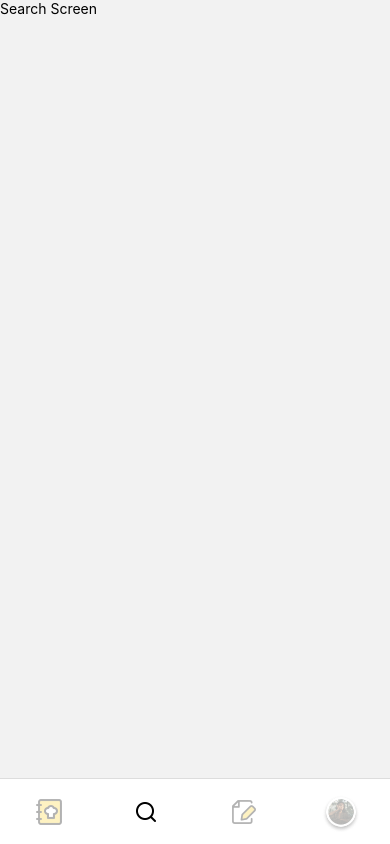
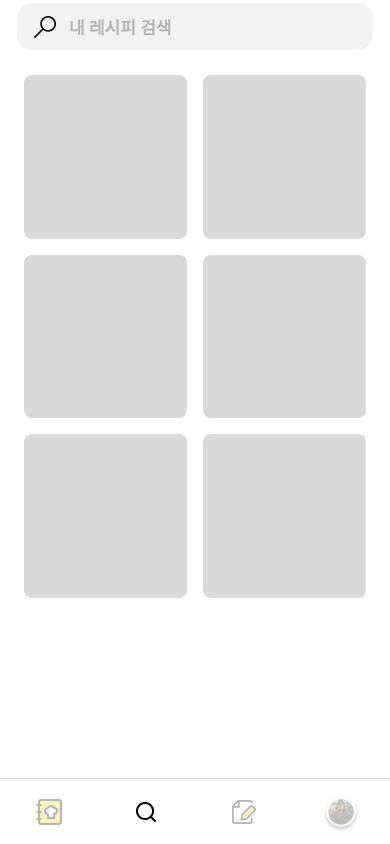
Before and after one commit to JieunIee/Recipie, a React Native app: screen /Search in a window 390 px wide. Built offline with nearby package versions, Linux system fonts and the light colour scheme.

Commit message:
[Feat] 검색 화면 구현

```diff
--- a/src/pages/Search.tsx
+++ b/src/pages/Search.tsx
@@ -1,12 +1,81 @@
 import React from 'react';
-import { SafeAreaView, Text } from 'react-native';
+import {View, Text, StyleSheet, Image, ScrollView} from 'react-native';
 
 const Search = () => {
-    return (
-        <SafeAreaView>
-            <Text>Search Screen</Text>
-        </SafeAreaView>
-    )
-}
+  return (
+    <ScrollView style={styles.container}>
+      <View style={styles.searchContainer}>
+        <View style={styles.searchBox}>
+          <Image
+            source={require('../assets/SearchBarIcon.png')}
+            style={styles.searchIcon}
+          />
+          <Text style={styles.searchText}>내 레시피 검색</Text>
+        </View>
+      </View>
+
+      <View style={styles.row}>
+        <View style={styles.box} />
+        <View style={styles.box} />
+      </View>
+
+      <View style={styles.row}>
+        <View style={styles.box} />
+        <View style={styles.box} />
+      </View>
+
+      <View style={styles.row}>
+        <View style={styles.box} />
+        <View style={styles.box} />
+      </View>
+    </ScrollView>
+  );
+};
+
+const styles = StyleSheet.create({
+    container: {
+        flex: 1,
+        backgroundColor: '#FFFFFF',
+      },
+      searchContainer: {
+        flexDirection: 'row',
+        justifyContent: 'center',
+        marginBottom: 22,
+        paddingVertical: 3,
+        paddingHorizontal: 17,
+      },
+      searchBox: {
+        flexDirection: 'row',
+        alignItems: 'center',
+        backgroundColor: '#F2F2F2',
+        borderRadius: 15,
+        paddingHorizontal: 17,
+        paddingVertical: 11,
+        flex: 1,
+      },
+      searchIcon: {
+        width: 22,
+        height: 22,
+        marginRight: 13,
+      },
+      searchText: {
+        fontSize: 17,
+        fontWeight: '600',
+        color: '#B4B4B4',
+      },
+  row: {
+    flexDirection: 'row',
+    justifyContent: 'space-between',
+    marginHorizontal: 16,
+    marginBottom: 16,
+  },
+  box: {
+    flex: 1,
+    height: 163.5,
+    backgroundColor: '#D9D9D9',
+    borderRadius: 8,
+    marginHorizontal: 8,
+  },
+});
 
 export default Search;
```
